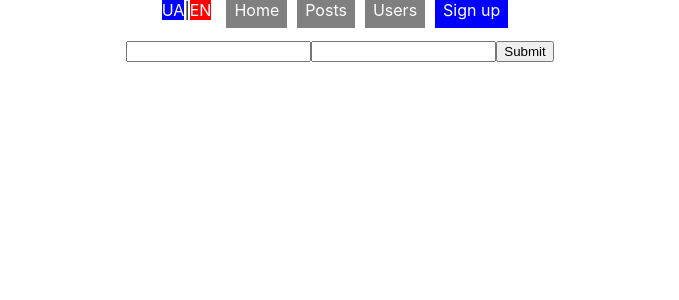
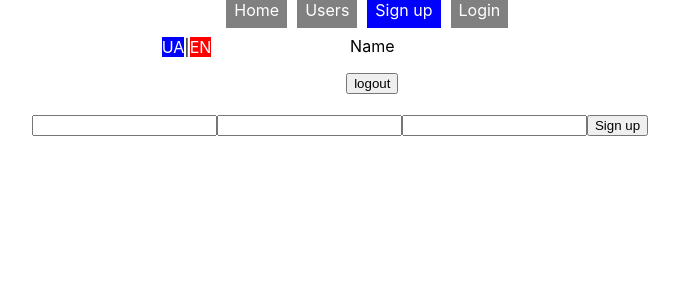
Before and after one commit to Serj96/react-practice, a React (Create React App) app: page /sign-up in a window 1280 px wide. Shown: the top 300 px of the page, without its empty margins (300-979 px from the left). Built offline with nearby package versions, Linux system fonts and the light colour scheme.

Commit message:
add forms

```diff
--- a/src/App.jsx
+++ b/src/App.jsx
@@ -8,6 +8,7 @@ import { Route, Routes, Navigate } from 'react-router-dom';
 import { Home } from 'Pages/Home/Home';
 import { Post } from './Pages/Post/Post';
 import Posts from 'Pages/Posts/Posts';
+import Login from 'Pages/Login/Login';
 import { SignUp } from 'Pages/SignUp/SignUp';
 
 function App() {
@@ -22,6 +23,7 @@ function App() {
             <Route path="/posts/:postId" element={<Post />} />
             <Route path="/users" element={<Users />} />
             <Route path="/sign-up" element={<SignUp />} />
+            <Route path="/login" element={<Login />} />
             <Route path="*" element={<Navigate to="/" />} />
           </Routes>
         </div>
--- /dev/null
+++ b/src/Pages/Login/Login.jsx
@@ -0,0 +1,8 @@
+import AuthForm from 'components/AuthForm/AuthForm';
+export default function Login() {
+  return (
+    <>
+      <AuthForm />
+    </>
+  );
+}
--- a/src/Pages/SignUp/SignUp.jsx
+++ b/src/Pages/SignUp/SignUp.jsx
@@ -1,5 +1,5 @@
 import AuthForm from 'components/AuthForm/AuthForm';
 
 export function SignUp() {
-  return <AuthForm />;
+  return <AuthForm isSignUp={true} />;
 }
--- a/src/components/AuthForm/AuthForm.jsx
+++ b/src/components/AuthForm/AuthForm.jsx
@@ -1,9 +1,11 @@
 // import { useState } from 'react';
 import useForm from 'hooks/useForm';
 
-const initialState = { name: '', email: '' };
+const initialLoginState = { email: '', password: '' };
+const initialSignUpState = { name: '', email: '', password: '' };
 
-export default function AuthForm({ onSubmit }) {
+export default function AuthForm({ onSubmit, isSignUp }) {
+  const initialState = isSignUp ? initialSignUpState : initialLoginState;
   const { state, handleChange, handleSubmit } = useForm({
     initialState,
     onSubmit,
@@ -23,19 +25,29 @@ export default function AuthForm({ onSubmit }) {
   return (
     <>
       <form onSubmit={handleSubmit}>
+        {isSignUp && (
+          <input
+            type="text"
+            value={state.name}
+            name="name"
+            onChange={handleChange}
+          />
+        )}
+
         <input
-          type="text"
-          value={state.name}
-          name="name"
-          onChange={handleChange}
-        ></input>
-        <input
-          type="text"
+          type="email"
           value={state.email}
           name="email"
           onChange={handleChange}
-        ></input>
-        <button>Submit</button>
+        />
+        <input
+          type="password"
+          value={state.email}
+          name="password"
+          onChange={handleChange}
+        />
+
+        <button>{isSignUp ? 'Sign up' : 'Login'}</button>
       </form>
     </>
   );
--- /dev/null
+++ b/src/components/AuthNavigation/AuthNavigation.jsx
@@ -0,0 +1,9 @@
+import { NavLinkItem } from 'components/Navigation/Navigation.styled';
+export default function AuthNavigation() {
+  return (
+    <>
+      <NavLinkItem to="/sign-up">Sign up</NavLinkItem>
+      <NavLinkItem to="/login">Login</NavLinkItem>
+    </>
+  );
+}
--- a/src/components/Navigation/Navigation.jsx
+++ b/src/components/Navigation/Navigation.jsx
@@ -1,5 +1,7 @@
 import { LangSwitch } from 'components/LangSwitch/LangSwitch';
 import { NavWrapper, NavLinkItem, Header } from './Navigation.styled';
+import AuthNavigation from 'components/AuthNavigation/AuthNavigation';
+import UserNavigation from 'components/UserNavigation/UserNavigation';
 
 export const Navigation = () => {
   return (
@@ -7,9 +9,11 @@ export const Navigation = () => {
       <LangSwitch />
       <NavWrapper>
         <NavLinkItem to="/">Home</NavLinkItem>
-        <NavLinkItem to="/posts">Posts</NavLinkItem>
+        {/* <NavLinkItem to="/posts">Posts</NavLinkItem> */}
         <NavLinkItem to="/users">Users</NavLinkItem>
-        <NavLinkItem to="/sign-up">Sign up</NavLinkItem>
+        <AuthNavigation />
+        <UserNavigation />
+        {/* <NavLinkItem to="/sign-up">Sign up</NavLinkItem> */}
       </NavWrapper>
     </Header>
   );
--- /dev/null
+++ b/src/components/UserNavigation/UserNavigation.jsx
@@ -0,0 +1,8 @@
+export default function UserNavigation() {
+  return (
+    <>
+      <p>Name</p>
+      <button type="button">logout</button>
+    </>
+  );
+}
```
